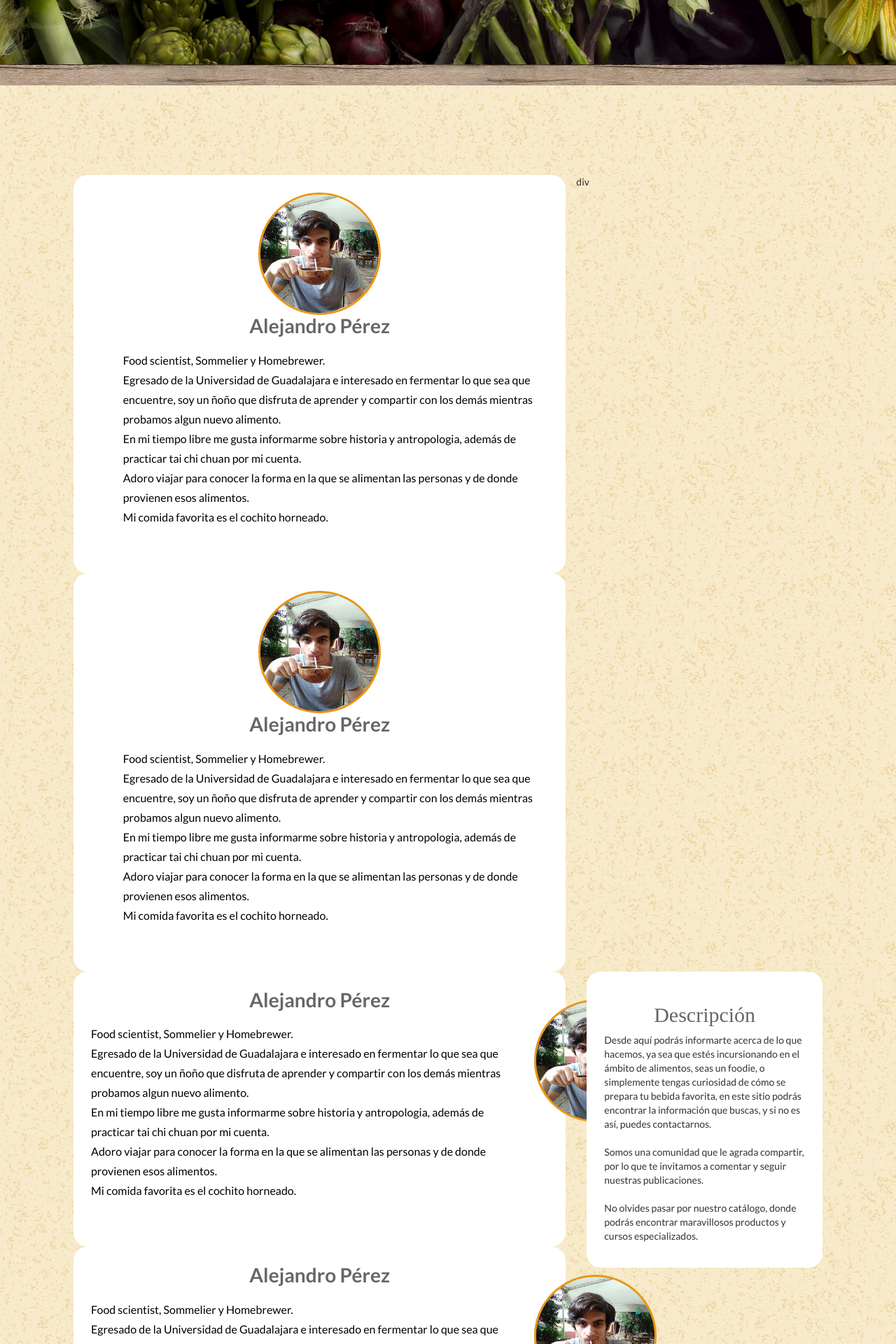
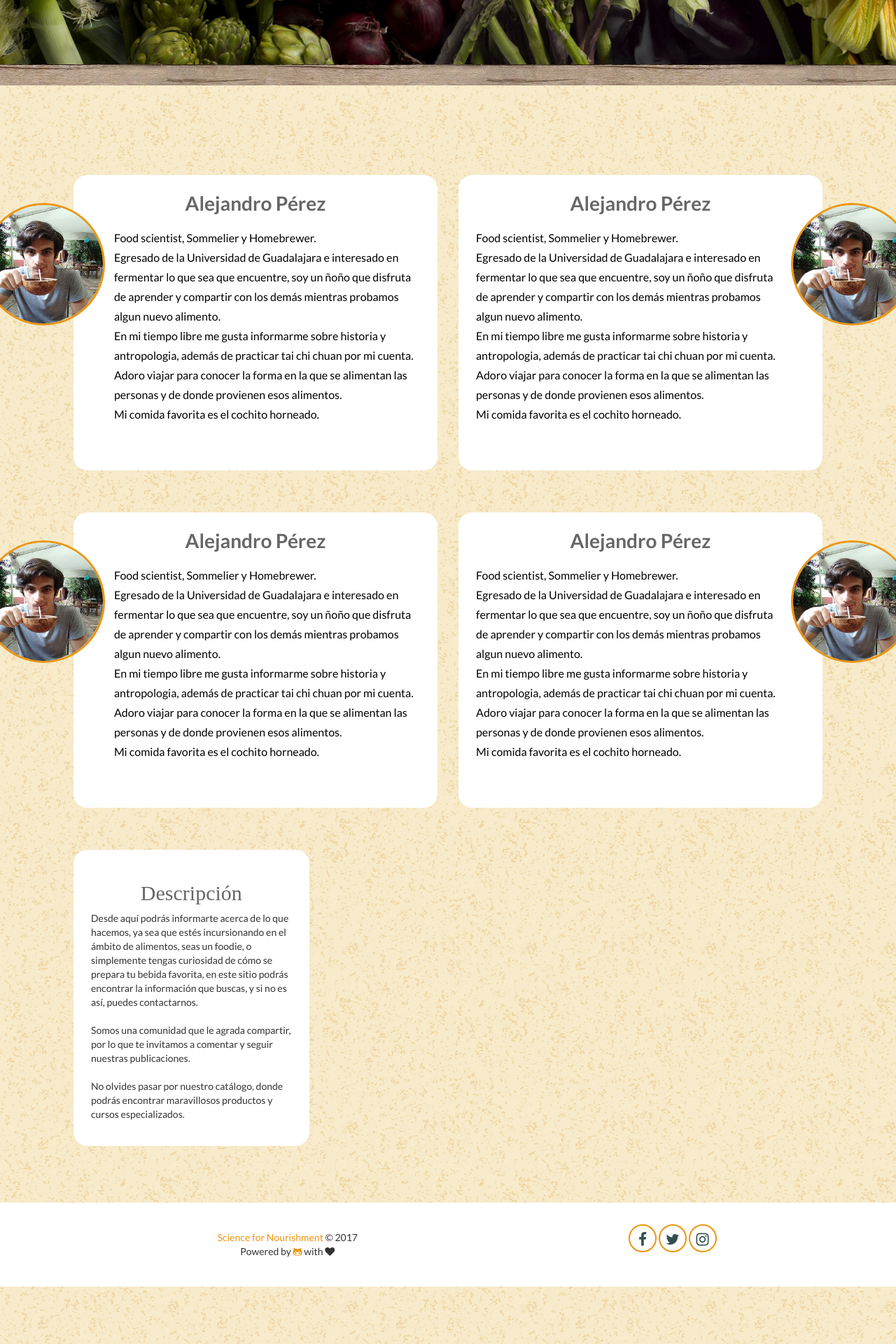
Before and after one commit to ScienceforNourishment/ScienceforNourishment.github.io, a Jekyll site: the page built from about.html, in a window 1280 px wide. Shown: the part 514-2434 px from the top of the page at 70% size. Built offline with Jekyll 4.4.1, drawn with Linux system fonts in a browser that asks for light colours; nearby versions of some CDN libraries; some web fonts are replaced.

Commit message:
Multiple about fix

```diff
--- a/about.html
+++ b/about.html
@@ -17,8 +17,7 @@ title: "Science for Nourishment"
 <div class="about-wrap">
     <div class="container">
         <div class="row">
-            div
-            <section class="col-md-8">
+            <section class="col-md-6">
                 <article class="post object border">
                     <div class="post-header">
                         <div class="author-image aboutimg-left hidden-sm hidden-xs" style="border: 0">
@@ -38,6 +37,9 @@ title: "Science for Nourishment"
                     </div>
                     <hr>
                     </article>
+                    <div class="postdivider">
+                    <hr>
+                    </div>
                     <article class="post object border">
                     <div class="post-header">
                         <div class="author-image aboutimg-left hidden-sm hidden-xs" style="border: 0">
@@ -57,9 +59,12 @@ title: "Science for Nourishment"
                     </div>
                     <hr>
                     </article>
+                    <div class="postdivider">
+                    <hr>
+                    </div>
                     <div class="fill"></div>
             </section>
-            <section class="col-md-8">
+            <section class="col-md-6">
                 <article class="post object border">
                     <div class="post-header">
                         <div class="author-image aboutimg-right hidden-sm hidden-xs" style="border: 0">
@@ -79,6 +84,9 @@ title: "Science for Nourishment"
                     </div>
                     <hr>
                 </article>
+                <div class="postdivider">
+                    <hr>
+                </div>
                 <article class="post object border">
                     <div class="post-header">
                         <div class="author-image aboutimg-right hidden-sm hidden-xs" style="border: 0">
@@ -98,6 +106,9 @@ title: "Science for Nourishment"
                     </div>
                     <hr>
                     </article>
+                    <div class="postdivider">
+                        <hr>
+                    </div>
                     <div class="fill"></div>
             </section>
             <div class="col-md-4">
```
Also changed, not shown: assets/css/all.css.
